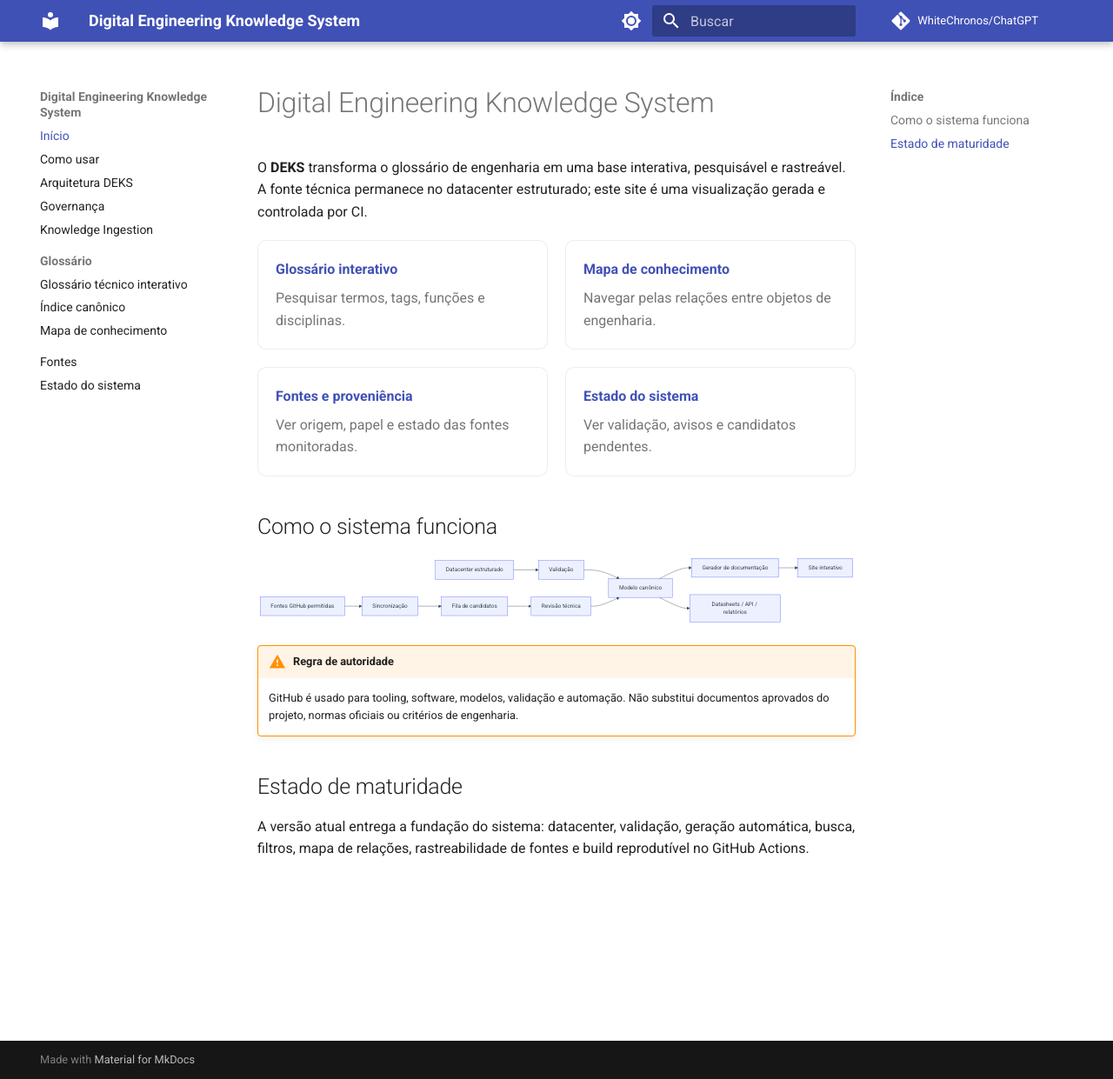
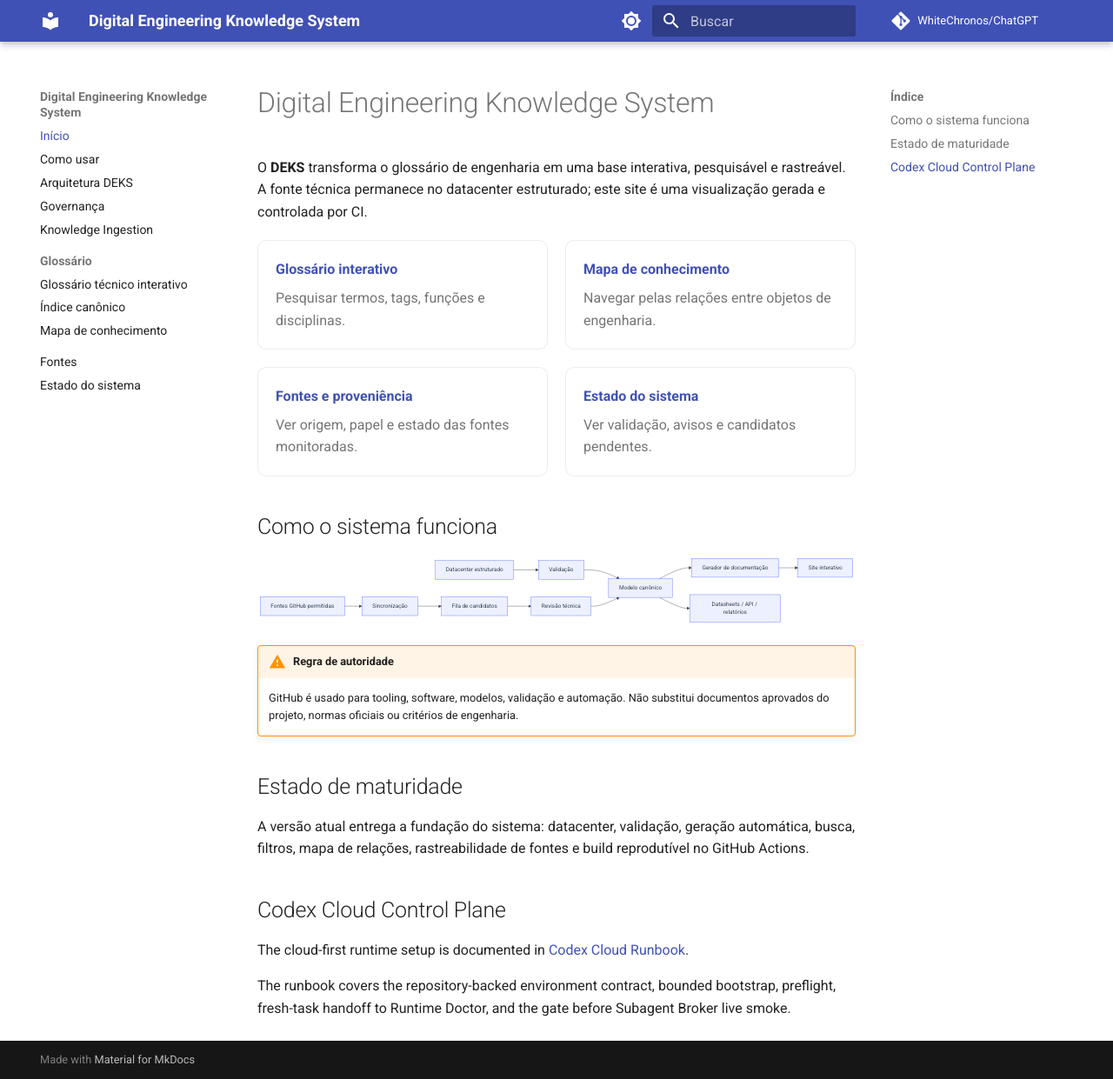
Before and after one commit to WhiteChronos/ChatGPT, an MkDocs documentation site: the page built from docs/index.md, in a window 1280 px wide and 1241 px high. Shown: the whole window at 87% size. Built offline with MkDocs 1.6.1 and Material for MkDocs 9.7.7, drawn with Linux system fonts in a browser that asks for light colours; comment, search, counter and statistics services are not loaded.

Commit message:
docs: link Codex Cloud runbook

```diff
--- a/docs/index.md
+++ b/docs/index.md
@@ -42,3 +42,10 @@ flowchart LR
 ## Estado de maturidade
 
 A versão atual entrega a fundação do sistema: datacenter, validação, geração automática, busca, filtros, mapa de relações, rastreabilidade de fontes e build reprodutível no GitHub Actions.
+
+
+## Codex Cloud Control Plane
+
+The cloud-first runtime setup is documented in [Codex Cloud Runbook](codex-cloud.md).
+
+The runbook covers the repository-backed environment contract, bounded bootstrap, preflight, fresh-task handoff to Runtime Doctor, and the gate before Subagent Broker live smoke.
```
